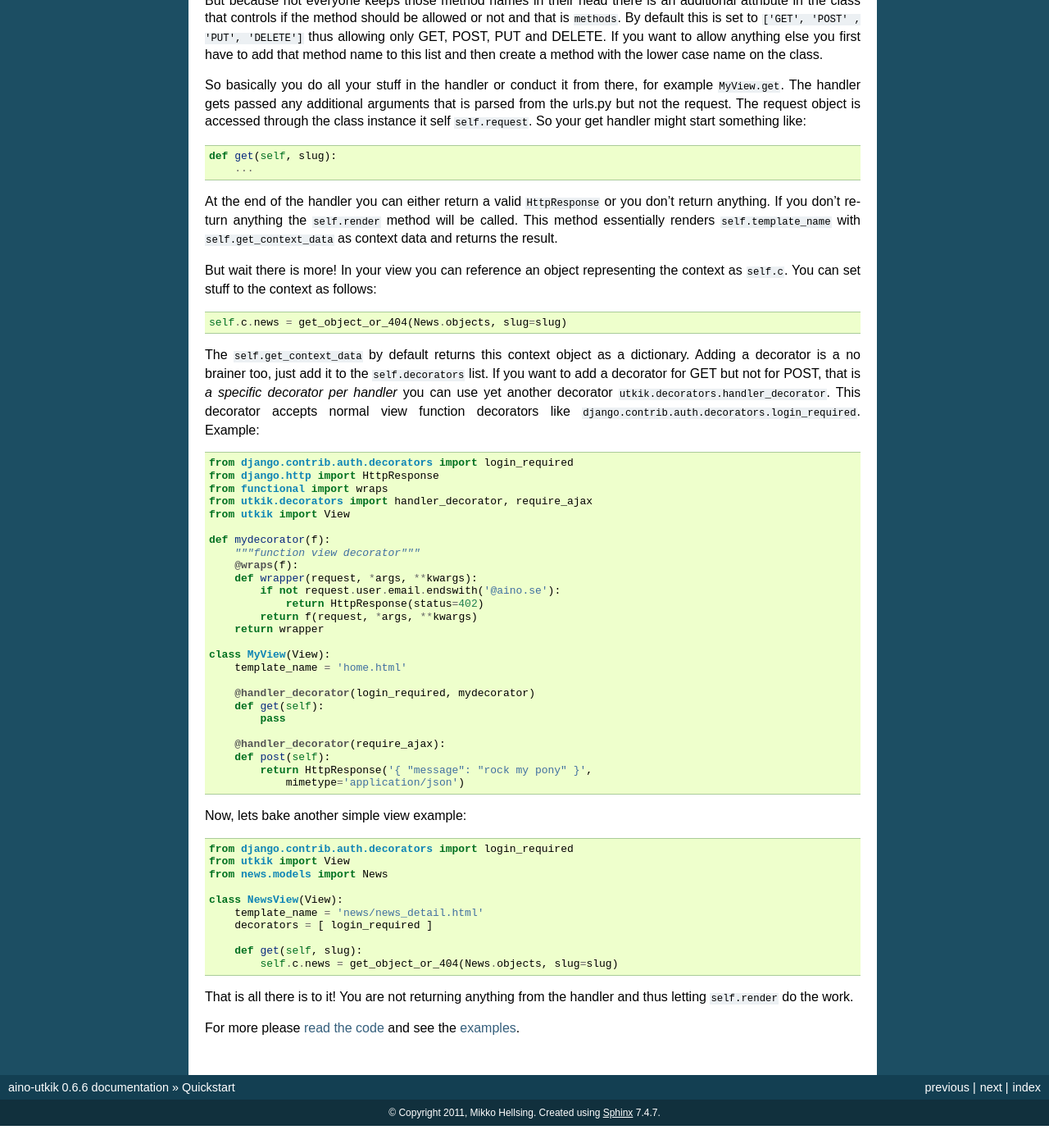
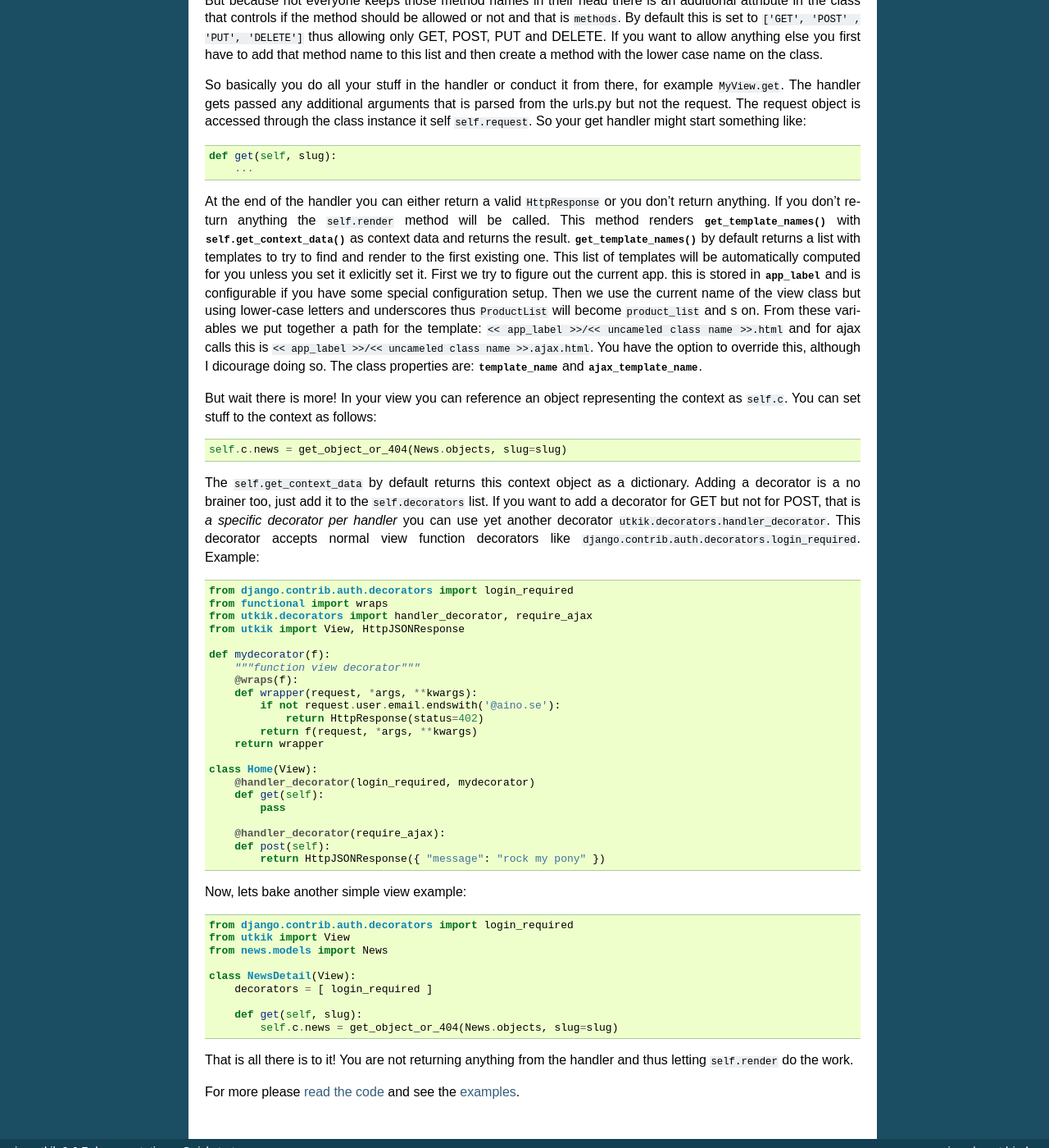
Before and after one commit to sorl/aino-utkik, a Sphinx documentation site: the page built from docs/quickstart.rst, in a window 1280 px wide and 1400 px high, scrolled down 1180 px. Shown: the whole window at 82% size. Built offline with Sphinx 7.4.7, drawn with Linux system fonts in a browser that asks for light colours; before the commit the page ends 2553 px from its top, so only the background shows below that; some of the changed text lies outside the part shown.

```diff
--- a/docs/conf.py
+++ b/docs/conf.py
@@ -48,9 +48,9 @@ copyright = u'2011, Mikko Hellsing'
 # built documents.
 #
 # The short X.Y version.
-version = '0.6.6'
+version = '0.6.7'
 # The full version, including alpha/beta/rc tags.
-release = '0.6.6'
+release = '0.6.7'
 
 # The language for content autogenerated by Sphinx. Refer to documentation
 # for a list of supported languages.
--- a/docs/quickstart.rst
+++ b/docs/quickstart.rst
@@ -83,8 +83,20 @@ start something like::
 
 At the end of the handler you can either return a valid ``HttpResponse`` or you
 don't return anything. If you don't return anything the ``self.render`` method
-will be called. This method essentially renders ``self.template_name`` with
-``self.get_context_data`` as context data and returns the result.
+will be called. This method renders :meth:`get_template_names` with
+:meth:`self.get_context_data` as context data and returns the result.
+:meth:`get_template_names` by default returns a list with templates to try to
+find and render to the first existing one. This list of templates will be
+automatically computed for you unless you set it exlicitly set it. First we try
+to figure out the current app. this is stored in :attr:`app_label` and is
+configurable if you have some special configuration setup. Then we use the
+current name of the view class but using lower-case letters and underscores thus
+``ProductList`` will become ``product_list`` and s on. From these variables we
+put together a path for the template: ``<< app_label >>/<< uncameled class name
+>>.html`` and for ajax calls this is ``<< app_label >>/<< uncameled class name
+>>.ajax.html``. You have the option to override this, although I dicourage
+doing so. The class properties are: :attr:`template_name` and
+:attr:`ajax_template_name`.
 
 But wait there is more! In your view you can reference an object
 representing the context as ``self.c``. You can set stuff to the context as
@@ -101,10 +113,9 @@ view function decorators like ``django.contrib.auth.decorators.login_required``.
 Example::
 
     from django.contrib.auth.decorators import login_required
-    from django.http import HttpResponse
     from functional import wraps
     from utkik.decorators import handler_decorator, require_ajax
-    from utkik import View
+    from utkik import View, HttpJSONResponse
 
     def mydecorator(f):
         """function view decorator"""
@@ -115,17 +126,14 @@ Example::
             return f(request, *args, **kwargs)
         return wrapper
 
-    class MyView(View):
-        template_name = 'home.html'
-
+    class Home(View):
         @handler_decorator(login_required, mydecorator)
         def get(self):
             pass
 
         @handler_decorator(require_ajax):
         def post(self):
-            return HttpResponse('{ "message": "rock my pony" }',
-                mimetype='application/json')
+            return HttpJSONResponse({ "message": "rock my pony" })
 
 
 Now, lets bake another simple view example::
@@ -134,8 +142,7 @@ Now, lets bake another simple view example::
     from utkik import View
     from news.models import News
 
-    class NewsView(View):
-        template_name = 'news/news_detail.html'
+    class NewsDetail(View):
         decorators = [ login_required ]
 
         def get(self, slug):
--- a/setup.py
+++ b/setup.py
@@ -3,7 +3,7 @@ from setuptools import setup, find_packages
 
 setup(
     name='aino-utkik',
-    version='0.6.6',
+    version='0.6.7',
     description='Small, clean code with a lazy view dispatcher and class based views for Django.',
     long_description=open('README.rst').read(),
     author='Mikko Hellsing',
```
Also changed, not shown: docs/compare.rst (+2 -9 lines), docs/reference.rst (+7 -4 lines).
